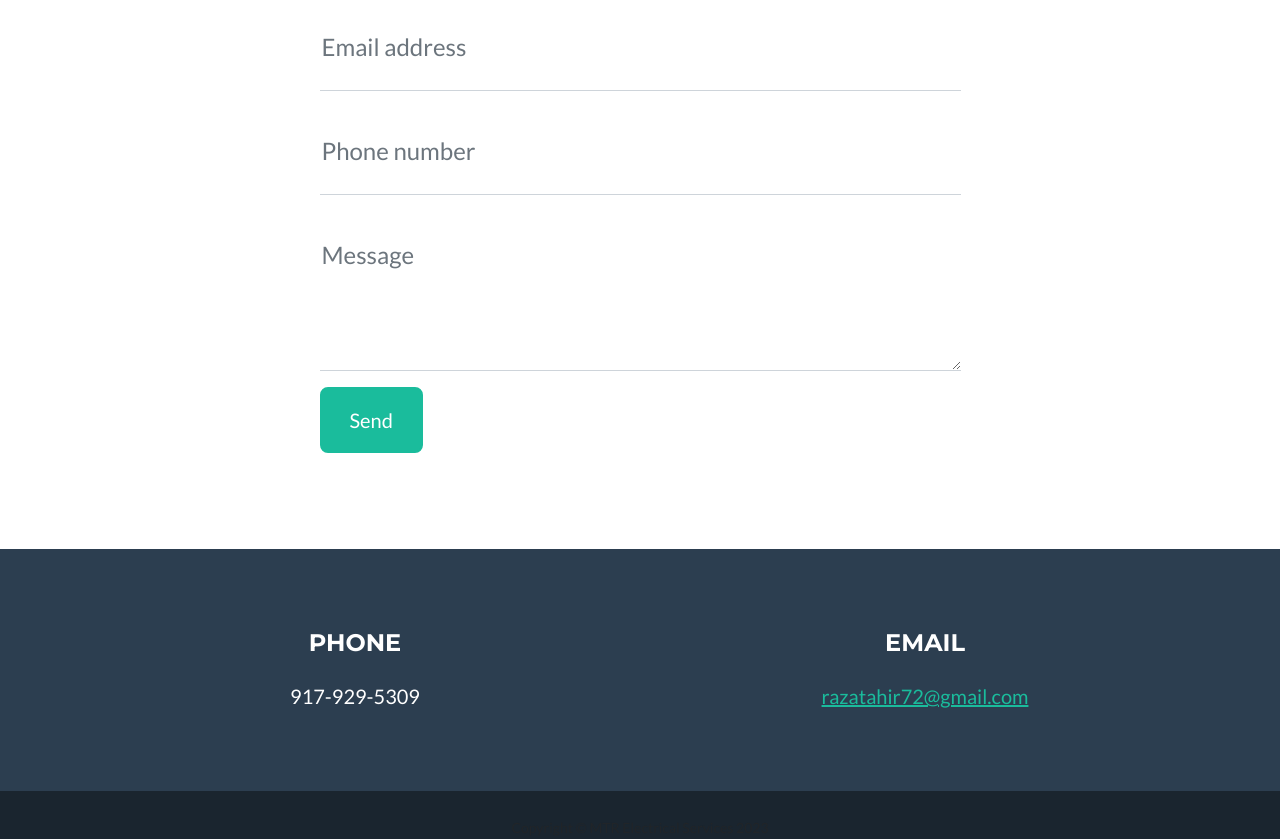
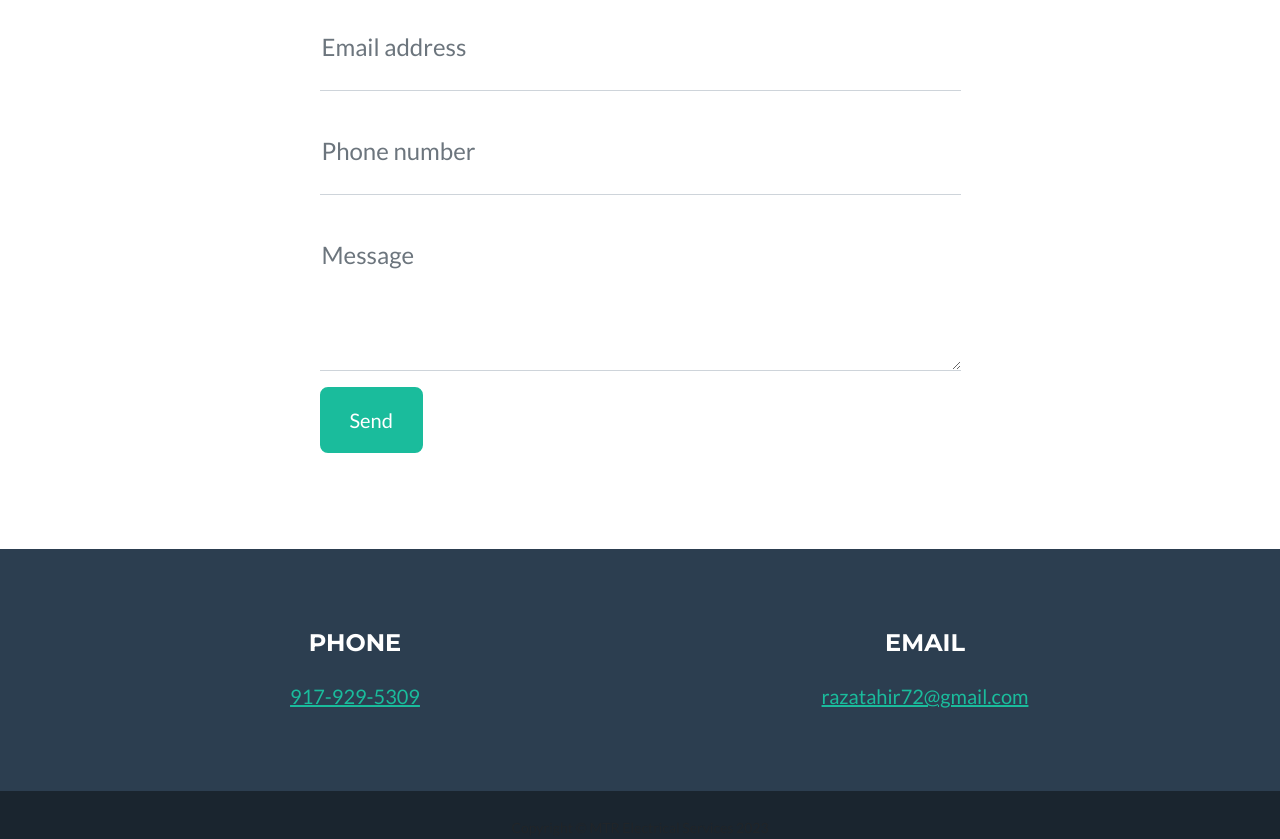
Before and after one commit to mraza007/mtr-electric, a plain HTML site: page index.html in a window 1280 px wide. Shown: the part 2477-3316 px from the top of the page. Drawn offline with nearby package versions, Linux system fonts and the light colour scheme.

Commit message:
Update index.html
number change

```diff
--- a/index.html
+++ b/index.html
@@ -167,7 +167,7 @@
                     <div class="col-lg-6 mb-5 mb-lg-0">
                         <h4 class="text-uppercase mb-4">Phone</h4>
                         <p class="lead mb-0">
-                            917-929-5309
+                            <a href="tel:917-929-5309">917-929-5309</a>
                         </p>
                     </div>
                     <!-- Footer About Text-->
```
